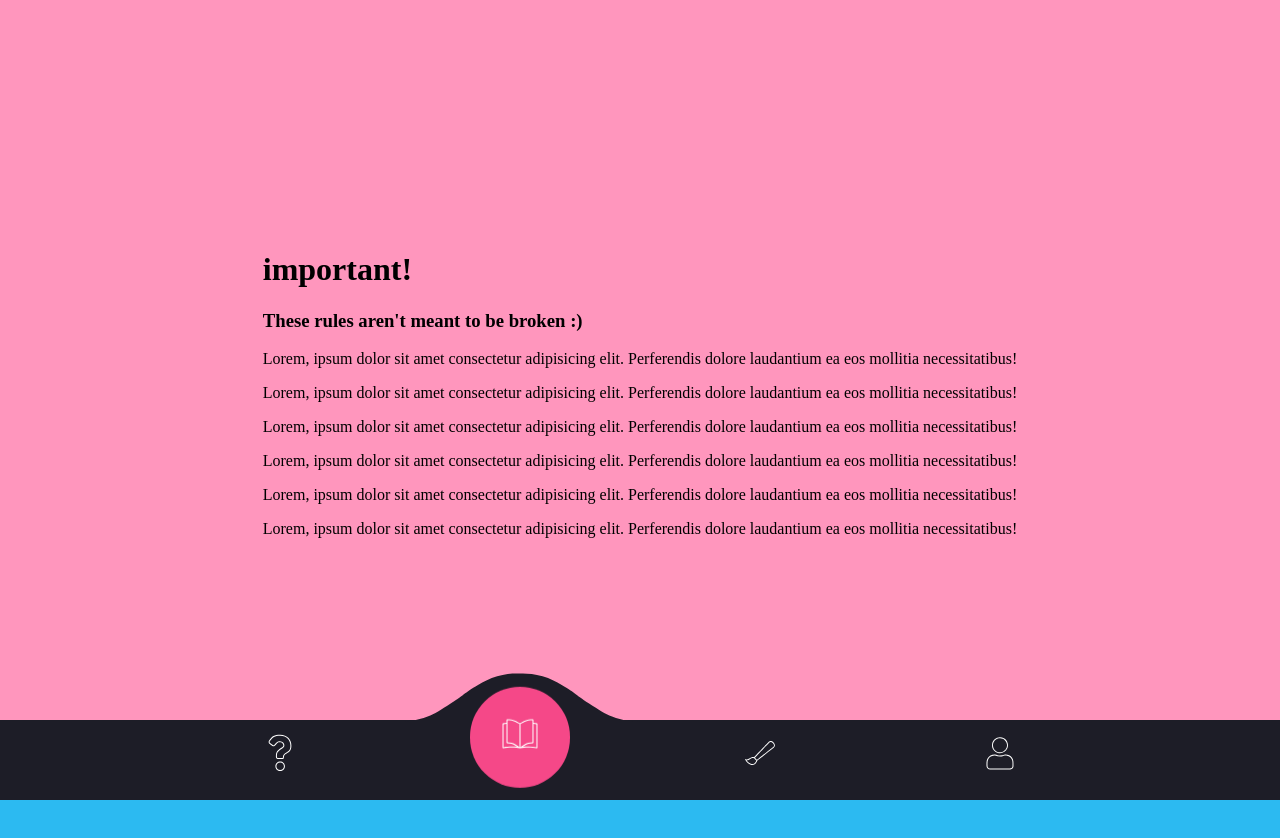
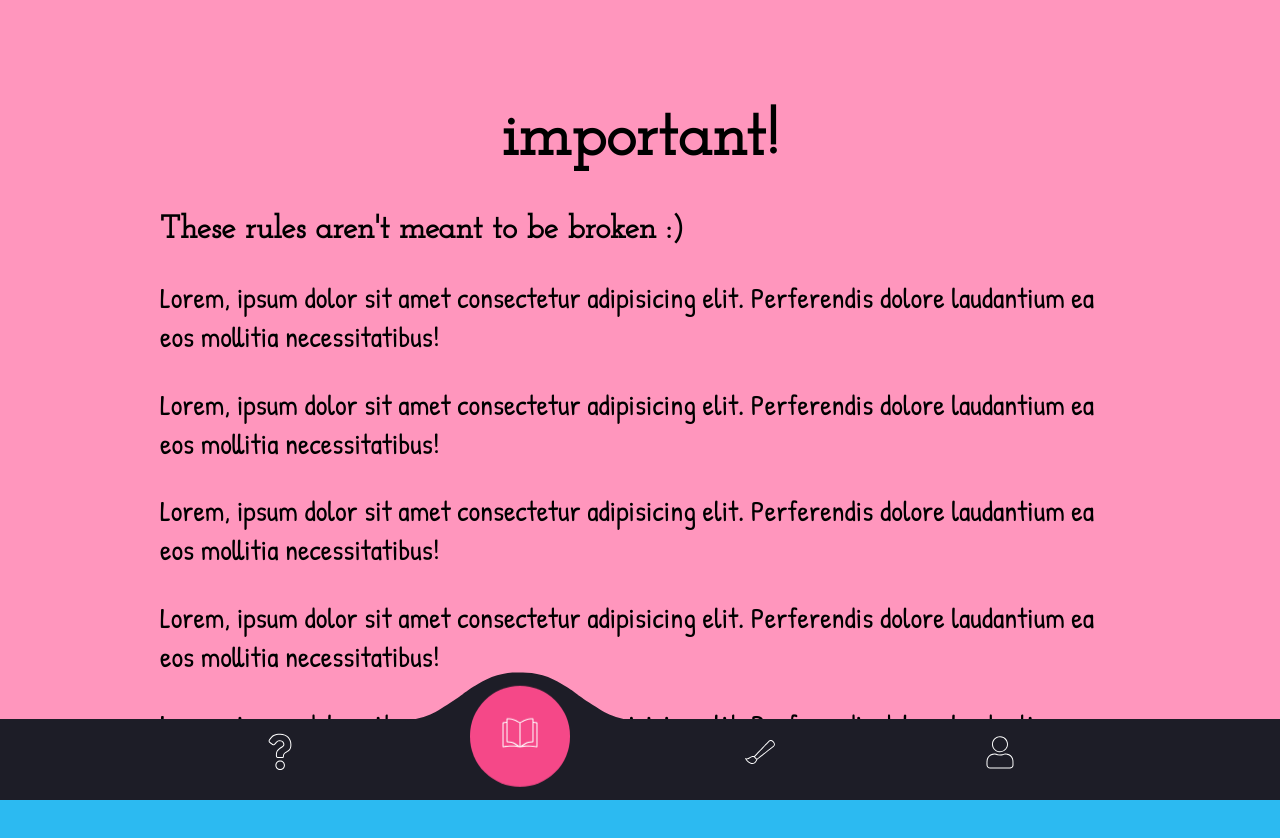
Before and after one commit to priydarshiroopak/NWP-dashboard, a React (Create React App) app: page / in a window 1280 px wide. Both pictures are taken after a click on the button 520 px from the left and 760 px from the top of the page. Shown: the top 838 px of the page. Before the commit the page ends 800 px from the top, so only its background shows below. Built offline with nearby package versions, Linux system fonts and the light colour scheme.

Commit message:
Slight CSS changes

```diff
--- a/public/index.html
+++ b/public/index.html
@@ -8,6 +8,9 @@
       name="description"
       content="Dashboard for Naion Wide Prelims, NWP - Spring Fest 2021"
     />
+    <link rel="preconnect" href="https://fonts.googleapis.com">
+    <link rel="preconnect" href="https://fonts.gstatic.com" crossorigin>
+    <link href="https://fonts.googleapis.com/css2?family=Josefin+Slab&family=Patrick+Hand&display=swap" rel="stylesheet">
     <title>Dashboard</title>
   </head>
   <body>
--- a/src/App.css
+++ b/src/App.css
@@ -16,6 +16,27 @@
 
   body {
     margin: 0;
+    font-family: 'Patrick Hand', cursive;
+    color: /*white*/;
+  }
+
+  h1, h2, h3, h4, h5, h6 {
+    font-family: 'Josefin Slab', serif;
+  }
+
+  h1 {
+    font-size: 4rem;
+    text-align: center;
+  }
+  h3 {
+    font-size: 2rem;
+  }
+  p {
+    font-size: 1.8rem;
+  }
+
+  .db-container {
+    max-width: 60rem;
   }
 
   #root {
--- a/src/components/DbAbout.js
+++ b/src/components/DbAbout.js
@@ -3,10 +3,9 @@
 export const DbAbout=() => {
   return (
     <>
-      <div className="">
+      <div className="db-container">
         <div className="">
             <h1 className="">About this Event</h1>
-
         </div>
         <div>
           <p>
--- a/src/components/DbRegister.js
+++ b/src/components/DbRegister.js
@@ -3,7 +3,7 @@
 export const DbRegister =() => {
   return (
     <>
-      <div className="">
+      <div className="db-container">
         <div className="">
             <h1 className="">Register here!</h1>
         </div>
--- a/src/components/DbRules.js
+++ b/src/components/DbRules.js
@@ -3,7 +3,7 @@
 export const DbRules=() =>{
   return (
     <>
-    <div className="">
+    <div className="db-container">
       <div className="">
           <h1 className="">important!</h1>
           <h3>
--- a/src/components/DbSubmit.js
+++ b/src/components/DbSubmit.js
@@ -3,7 +3,7 @@
 export const DbSubmit=() =>{
   return (
     <>
-      <div className="">
+      <div className="db-container">
         <div className="">
             <h1 className="">Register here!</h1>
         </div>
--- a/src/components/Default.js
+++ b/src/components/Default.js
@@ -2,7 +2,7 @@
 
 export const Default = (props) => {
   return (
-    <div className="">
+    <div className="db-container">
       <div className="">
         <div className="">
           <h1 className="">404</h1>
```
